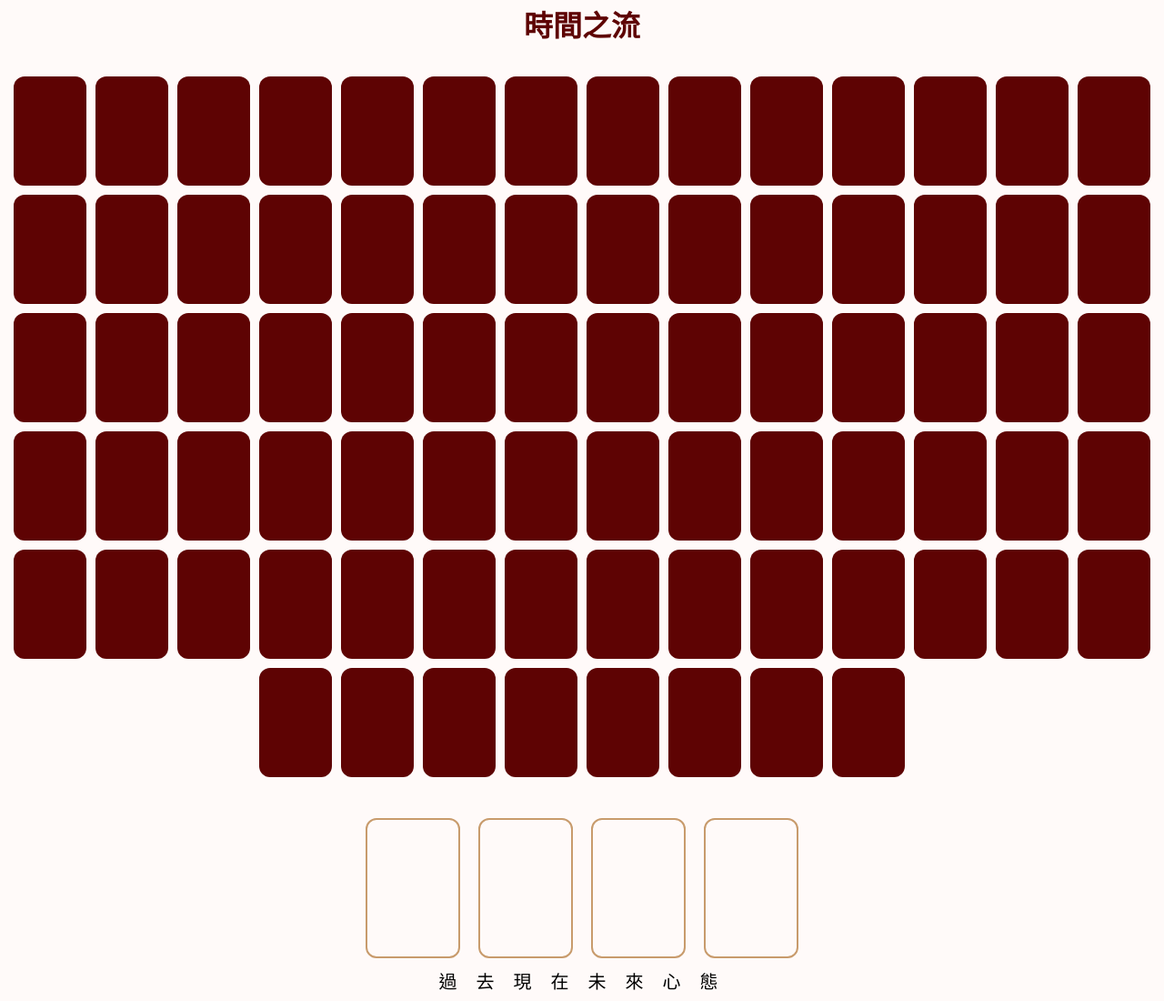
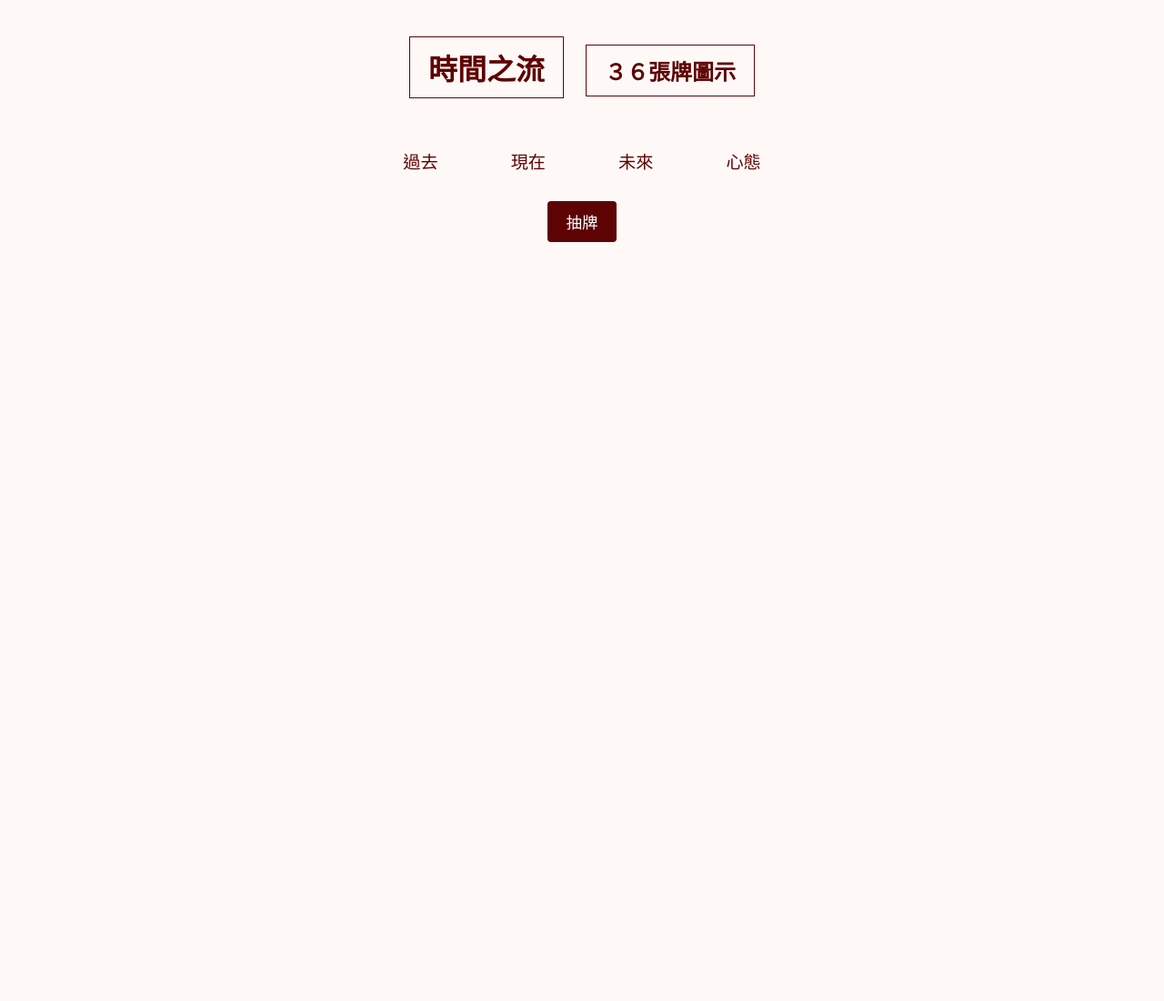
Before and after one commit to lij1357/goodlucktomato, a plain HTML site: page index.html in a window 1280 px wide. Shown: the part 18-1118 px from the top of the page at 91% size. After the commit the page ends 800 px from the top, so only its background shows below. Drawn offline with Linux system fonts and the light colour scheme.

Commit message:
Update index.html

```diff
--- a/index.html
+++ b/index.html
@@ -2,120 +2,112 @@
 <html lang="zh-Hant">
 <head>
   <meta charset="UTF-8" />
-  <title>GOOD LUCK TOMATO</title>
+  <title>時間之流｜Good Luck Tomato</title>
   <style>
     body {
-      background: #fffaf9;
-      font-family: "Noto Serif TC", serif;
+      background-color: #fef9f7;
+      font-family: "Noto Serif TC", "Times New Roman", serif;
       color: #5e0303;
       text-align: center;
+      padding: 40px;
     }
+
+    h1, h2 {
+      border: 1px solid #5e0303;
+      display: inline-block;
+      padding: 10px 20px;
+      margin: 10px;
+    }
+
+    .card-row {
+      display: flex;
+      justify-content: center;
+      margin-top: 30px;
+      gap: 20px;
+    }
+
     .card {
-      width: 80px;
-      height: 120px;
-      border-radius: 12px;
-      background-color: #5e0303;
-      display: inline-block;
-      margin: 5px;
-      cursor: pointer;
+      width: 120px;
+      height: 200px;
+      perspective: 1000px;
     }
+
     .card img {
       width: 100%;
       height: 100%;
-      border-radius: 12px;
       object-fit: cover;
+      border: 2px solid #5e0303;
+      border-radius: 6px;
+      transition: transform 0.5s;
     }
-    .deck {
-      display: flex;
-      flex-wrap: wrap;
-      justify-content: center;
-      margin: 30px 0;
+
+    .reversed {
+      transform: rotate(180deg);
     }
-    .layout {
+
+    .labels {
       display: flex;
       justify-content: center;
-      gap: 20px;
-      margin-top: 40px;
+      margin-top: 15px;
+      gap: 80px;
+      font-size: 1.2em;
+      font-family: "Songti TC", serif;
     }
-    .slot {
-      width: 100px;
-      height: 150px;
-      border: 2px solid #c89b6c;
-      border-radius: 12px;
-      display: flex;
-      align-items: center;
-      justify-content: center;
-      font-size: 24px;
-      color: #c89b6c;
-    }
-    .label {
-      margin-top: 10px;
-      font-size: 20px;
-      color: black;
-      letter-spacing: 8px;
-    }
-    .button {
-      margin: 20px;
-      font-size: 18px;
-      background: none;
-      border: 1px solid #5e0303;
+
+    button {
+      margin-top: 30px;
+      background-color: #5e0303;
+      color: white;
+      border: none;
       padding: 10px 20px;
+      font-size: 1.1em;
       cursor: pointer;
-      color: #5e0303;
-      border-radius: 5px;
+      border-radius: 4px;
     }
   </style>
 </head>
 <body>
+  <h1>時間之流</h1>
+  <h2>３６張牌圖示</h2>
 
-<h1>時間之流</h1>
+  <div class="card-row" id="cardRow"></div>
 
-<div class="deck" id="deck"></div>
-
-<div class="layout" id="layout">
-  <div class="slot" data-index="0"></div>
-  <div class="slot" data-index="1"></div>
-  <div class="slot" data-index="2"></div>
-  <div class="slot" data-index="3"></div>
+  <div class="labels">
+    <span>過去</span>
+    <span>現在</span>
+    <span>未來</span>
+    <span>心態</span>
   </div>
 
-<div class="label">過 去 現 在 未 來 心 態</div>
+  <button onclick="drawTimeflow()">抽牌</button>
 
   <script>
-  const deckEl = document.getElementById("deck");
-  const layoutEls = document.querySelectorAll(".slot");
-  let drawn = [];
+    function drawTimeflow() {
+      const container = document.getElementById("cardRow");
+      container.innerHTML = "";
 
-  // 建立 78 張卡片背面（紅色）
-  for (let i = 0; i < 78; i++) {
-    const div = document.createElement("div");
-    div.className = "card";
-    div.dataset.id = i;
-    div.onclick = drawCard;
-    deckEl.appendChild(div);
-  }
+      const totalCards = 36;
+      const drawn = [];
 
-  function drawCard(e) {
-    if (drawn.length >= 4) return;
+      for (let i = 0; i < 4; i++) {
+        let index;
+        do {
+          index = Math.floor(Math.random() * totalCards) + 1;
+        } while (drawn.includes(index));
+        drawn.push(index);
 
-    const cardEl = e.currentTarget;
-    const cardId = parseInt(cardEl.dataset.id);
-    if (drawn.includes(cardId)) return;
-
-    // 決定是否逆位（50%）
         const isReversed = Math.random() < 0.5;
-    const imgPath = `images/${cardId}${isReversed ? '_r' : ''}.jpg`;
+        const card = document.createElement("div");
+        card.className = "card";
 
         const img = document.createElement("img");
-    img.src = imgPath;
+        img.src = `images/${index}.jpg`;
+        if (isReversed) img.classList.add("reversed");
 
-    layoutEls[drawn.length].innerHTML = "";
-    layoutEls[drawn.length].appendChild(img);
-
-    drawn.push(cardId);
-    cardEl.style.visibility = "hidden";
+        card.appendChild(img);
+        container.appendChild(card);
+      }
     }
   </script>
-
 </body>
 </html>
```
Lines whose indentation alone changed are shown as unchanged.
